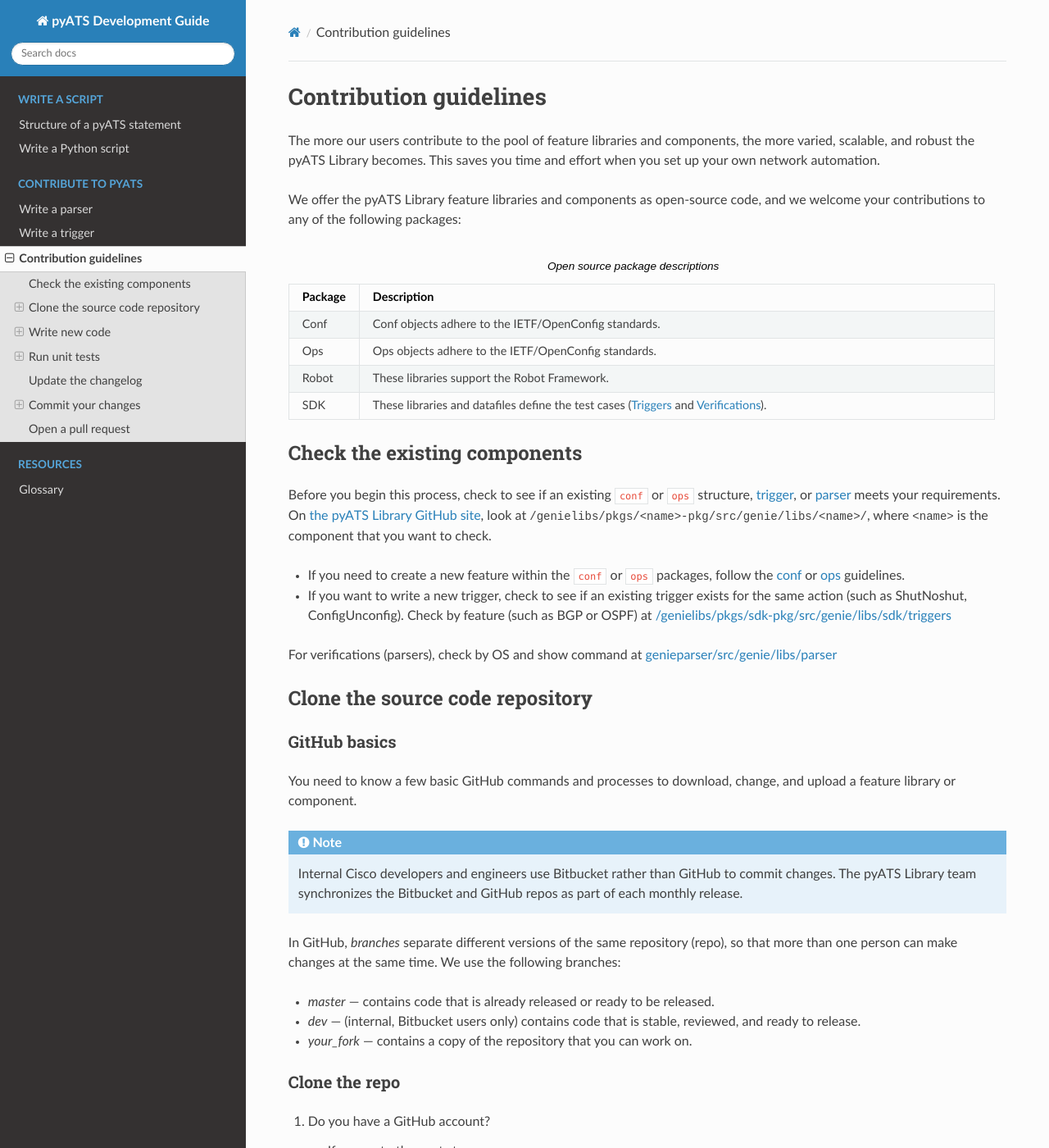
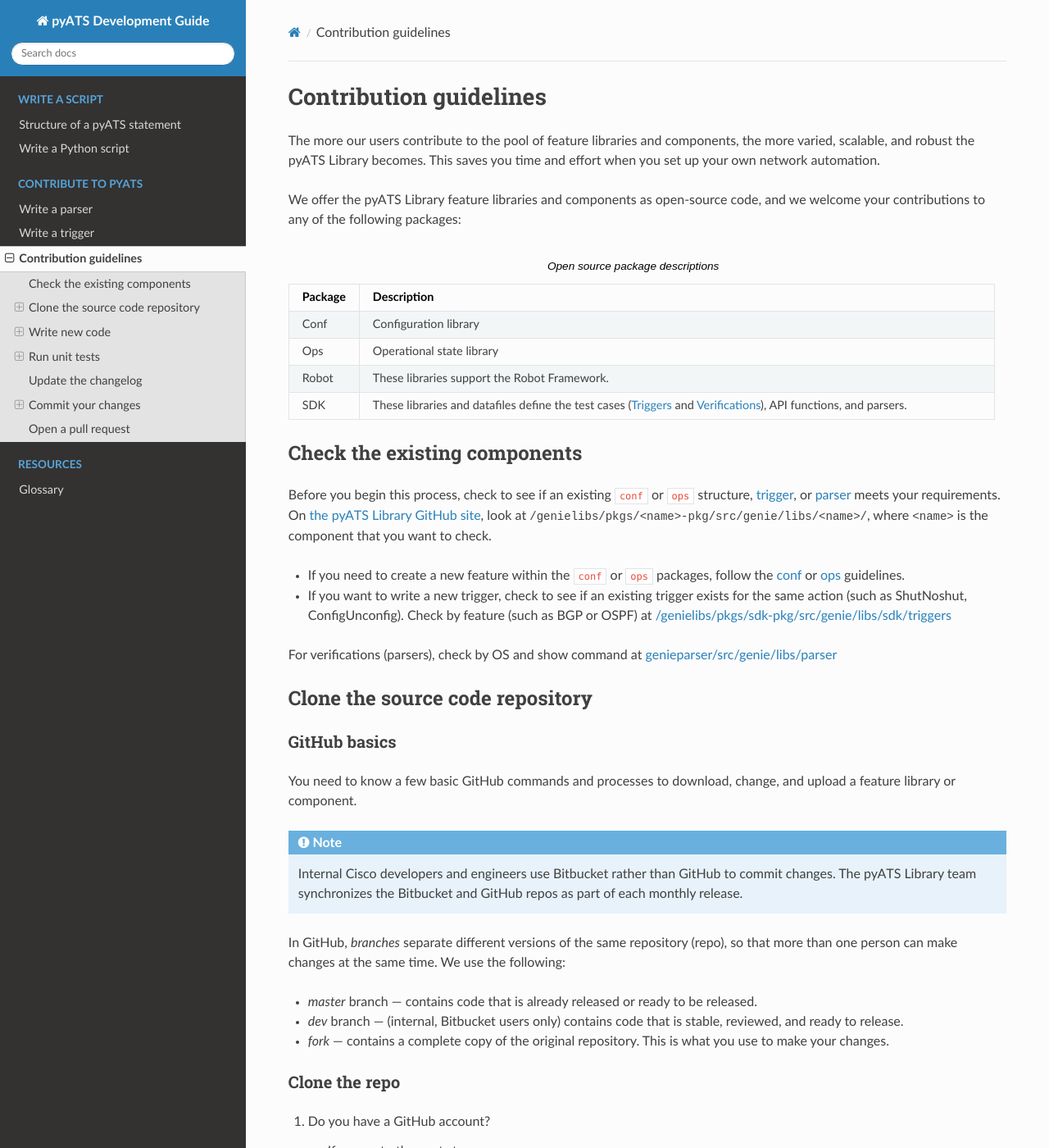
Before and after one commit to CiscoTestAutomation/getting-started, a Sphinx documentation site: the page built from source/contribute/contribute.rst, in a window 1280 px wide and 1400 px high. Shown: the whole window at 82% size. Built offline with Sphinx 7.4.7 and the Read the Docs theme 2.0.0, drawn with Linux system fonts in a browser that asks for light colours; some of the changed text lies outside the part shown.

Commit message:
Updated section on standards.

```diff
--- a/source/contribute/contribute.rst
+++ b/source/contribute/contribute.rst
@@ -10,10 +10,10 @@
     :header: "Package", "Description"
     :widths: 10 90
 
-    "Conf", "Conf objects adhere to the IETF/OpenConfig standards."
-    "Ops", "Ops objects adhere to the IETF/OpenConfig standards."
+    "Conf", "Configuration library"
+    "Ops", "Operational state library"
     "Robot", "These libraries support the Robot Framework."
-    "SDK", "These libraries and datafiles define the test cases (:term:`Triggers <trigger>` and :term:`Verifications <verification>`)."
+    "SDK", "These libraries and datafiles define the test cases (:term:`Triggers <trigger>` and :term:`Verifications <verification>`), API functions, and parsers."
 
 Check the existing components
 -----------------------------
@@ -37,11 +37,11 @@
 
 .. note:: Internal Cisco developers and engineers use Bitbucket rather than GitHub to commit changes. The |library| team synchronizes the Bitbucket and GitHub repos as part of each monthly release.
 
-In GitHub, *branches* separate different versions of the same repository (repo), so that more than one person can make changes at the same time. We use the following branches:
+In GitHub, *branches* separate different versions of the same repository (repo), so that more than one person can make changes at the same time. We use the following:
 
-* *master* --- contains code that is already released or ready to be released.
-* *dev* --- (internal, Bitbucket users only) contains code that is stable, reviewed, and ready to release.
-* *your_fork* --- contains a copy of the repository that you can work on.
+* *master* branch --- contains code that is already released or ready to be released.
+* *dev* branch --- (internal, Bitbucket users only) contains code that is stable, reviewed, and ready to release.
+* *fork* --- contains a complete copy of the original repository. This is what you use to make your changes.
 
 .. _clone-repo:
 
@@ -80,11 +80,11 @@
 --------------
 After you download the repo from GitHub (DevNet) or Bitbucket (internal), you can activate the develop mode, make your changes, and request approval (:ref:`open a pull request <open-pull-request>`).
 
-All code follows the `PEP 8 -- Style Guide for Python Code <https://www.python.org/dev/peps/pep-0008/>`_. Note the following items:
+As a guide, follow the `PEP 8 -- Style Guide for Python Code <https://www.python.org/dev/peps/pep-0008/>`_. Note the following items:
 
-* Strictly follow the PEP 8 naming conventions.
-* Abide by the 80-character limit per line.
-* Leave two blank lines between classes, two lines between functions, and one line between methods.
+* PEP 8 naming conventions
+* 80-character limit per line
+* Two blank lines between classes, two lines between functions, and one line between methods
 * Write the imports in the following order:
 
     * Python native libraries
@@ -108,9 +108,7 @@
 
 #. Uninstall the packages::
 
-    pip uninstall genie.libs.conf genie.libs.ops genie.libs.sdk genie.libs.robot
-
-   *Result*: The system prompts you to uninstall each package. Enter :monospace:`y` to proceed. |br| |br|
+    pip uninstall genie.libs.conf genie.libs.ops genie.libs.sdk genie.libs.robot -y
 
 #. Change directories::
 
```
Also changed, not shown: other parts of source/contribute/contribute.rst (+8 -4 lines).
